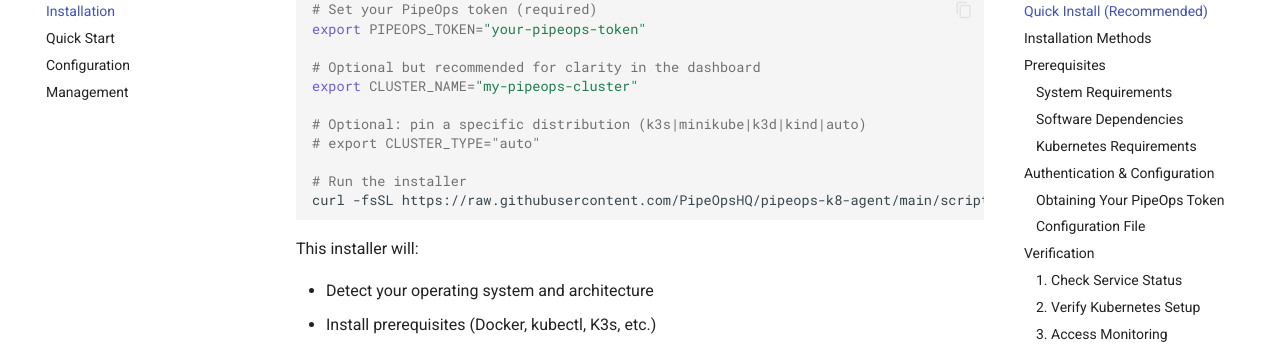
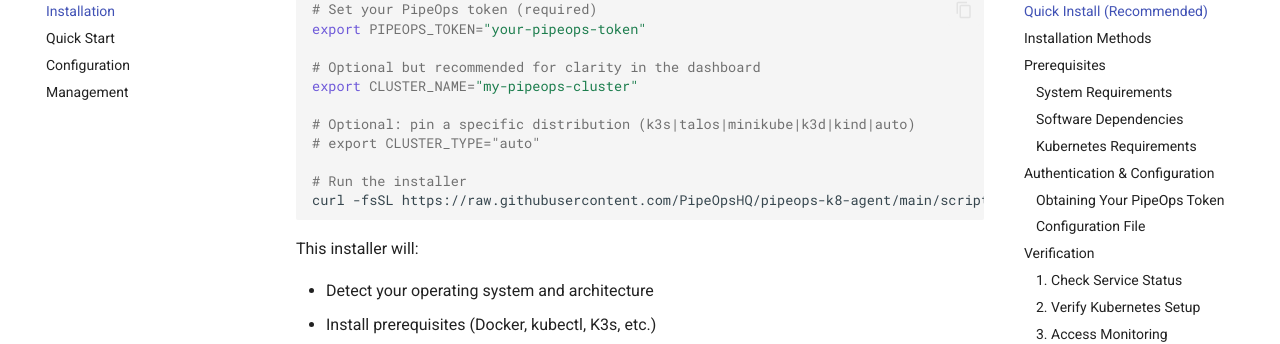
Before and after one commit to PipeOpsHQ/pipeops-k8-agent, an MkDocs documentation site: the page built from docs/getting-started/installation.md, in a window 1280 px wide and 900 px high, scrolled down 342 px. Shown: the part 145-489 px from the top of the window. Built offline with MkDocs 1.6.1 and Material for MkDocs 9.7.7, drawn with Linux system fonts in a browser that asks for light colours; comment, search, counter and statistics services are not loaded; the version menu is left out.

Commit message:
feat: Add support for installing and managing Talos clusters

```diff
--- a/docs/getting-started/installation.md
+++ b/docs/getting-started/installation.md
@@ -13,7 +13,7 @@
 # Optional but recommended for clarity in the dashboard
 export CLUSTER_NAME="my-pipeops-cluster"
 
-# Optional: pin a specific distribution (k3s|minikube|k3d|kind|auto)
+# Optional: pin a specific distribution (k3s|talos|minikube|k3d|kind|auto)
 # export CLUSTER_TYPE="auto"
 
 # Run the installer
```
Also changed, not shown: 3 other files.
